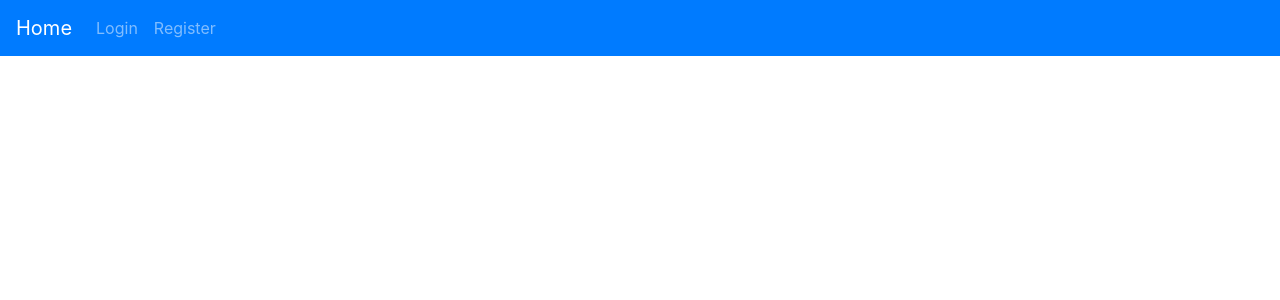
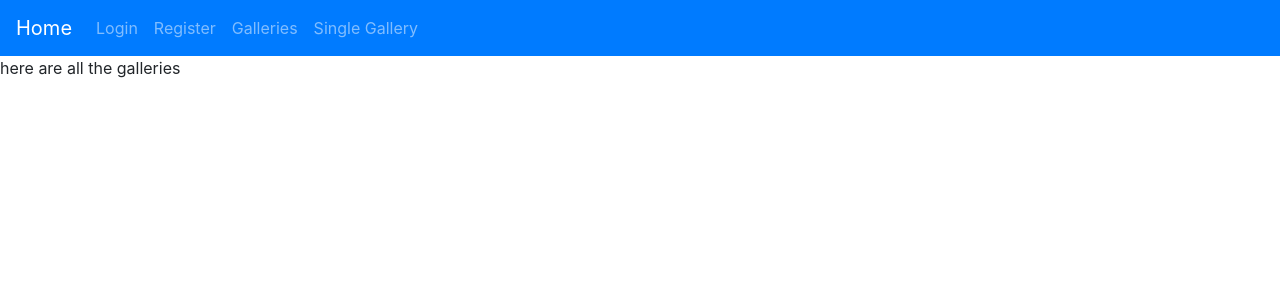
Before and after one commit to UrosPur/gallery-front, a Vue app: page /galleries in a window 1280 px wide. Shown: the top 300 px of the page. Built offline with nearby package versions, Linux system fonts and the light colour scheme.

Commit message:
added a few pages,gallery service and vuex

```diff
--- a/package.json
+++ b/package.json
@@ -10,7 +10,8 @@
   "dependencies": {
     "axios": "^0.18.0",
     "vue": "^2.5.16",
-    "vue-router": "^3.0.1"
+    "vue-router": "^3.0.1",
+    "vuex": "^3.0.1"
   },
   "devDependencies": {
     "@vue/cli-plugin-babel": "^3.0.0-beta.16",
--- a/src/components/NavBar.vue
+++ b/src/components/NavBar.vue
@@ -8,6 +8,8 @@
             <div class="navbar-nav">
                   <router-link class="nav-item nav-link" :to="{ name: 'login'}">Login</router-link>
                   <router-link class="nav-item nav-link" :to="{ name: 'register'}">Register</router-link>
+                  <router-link class="nav-item nav-link" :to="{ name: 'galleries'}">Galleries</router-link>
+                  <router-link class="nav-item nav-link" :to="{ name: 'single-gallery'}">Single Gallery</router-link>
             </div>
         </div>
     </nav>
--- /dev/null
+++ b/src/pages/Galleries.vue
@@ -0,0 +1,18 @@
+<template>
+    <div>
+        here are all the galleries
+    </div>
+</template>
+
+<script>
+
+    import { galleryService} from "../services/GalleryService";
+
+    export default {
+        name: "Galleries"
+    }
+</script>
+
+<style scoped>
+
+</style>
--- /dev/null
+++ b/src/pages/SingleGallery.vue
@@ -0,0 +1,15 @@
+<template>
+    <div>
+        here is a single gallery
+    </div>
+</template>
+
+<script>
+    export default {
+        name: "SingleGallery"
+    }
+</script>
+
+<style scoped>
+
+</style>
--- a/src/router/index.js
+++ b/src/router/index.js
@@ -3,12 +3,16 @@ import VueRouter from 'vue-router'
 
 import Login from '../pages/Login'
 import Register from '../pages/Register'
+import Galleries from '../pages/Galleries'
+import SingleGallery from '../pages/SingleGallery'
 
 Vue.use(VueRouter)
 
 const routes = [
     { path: '/login', component:Login, name:'login' },
     { path: '/register', component:Register, name:'register' },
+    { path: '/galleries', component:Galleries, name:'galleries' },
+    { path: '/gallery/:id', component:SingleGallery, name:'single-gallery' },
 ]
 
 
--- /dev/null
+++ b/src/services/GalleryService.js
@@ -0,0 +1,33 @@
+import axios from 'axios'
+
+export default class GalleryService{
+
+    // kurs
+    // constructor() {
+    //     axios.defaults.baseURL = 'http://localhost:8000/api/'
+    // }
+
+    // kuci
+    constructor() {
+        axios.defaults.baseURL = "http://gallery-back.kev/api/";
+    }
+
+    getAll(){
+
+        return axios.get("galleries");
+    }
+
+    getOne(id){
+
+        return axios.get(`galleries/${id}`);
+
+    }
+
+
+
+
+
+
+}
+
+export const galleryService = new GalleryService();
```
Also changed, not shown: src/services/Auth.js (+8 -1 lines), 1 other file (tests, documents, lock files or other folders).
